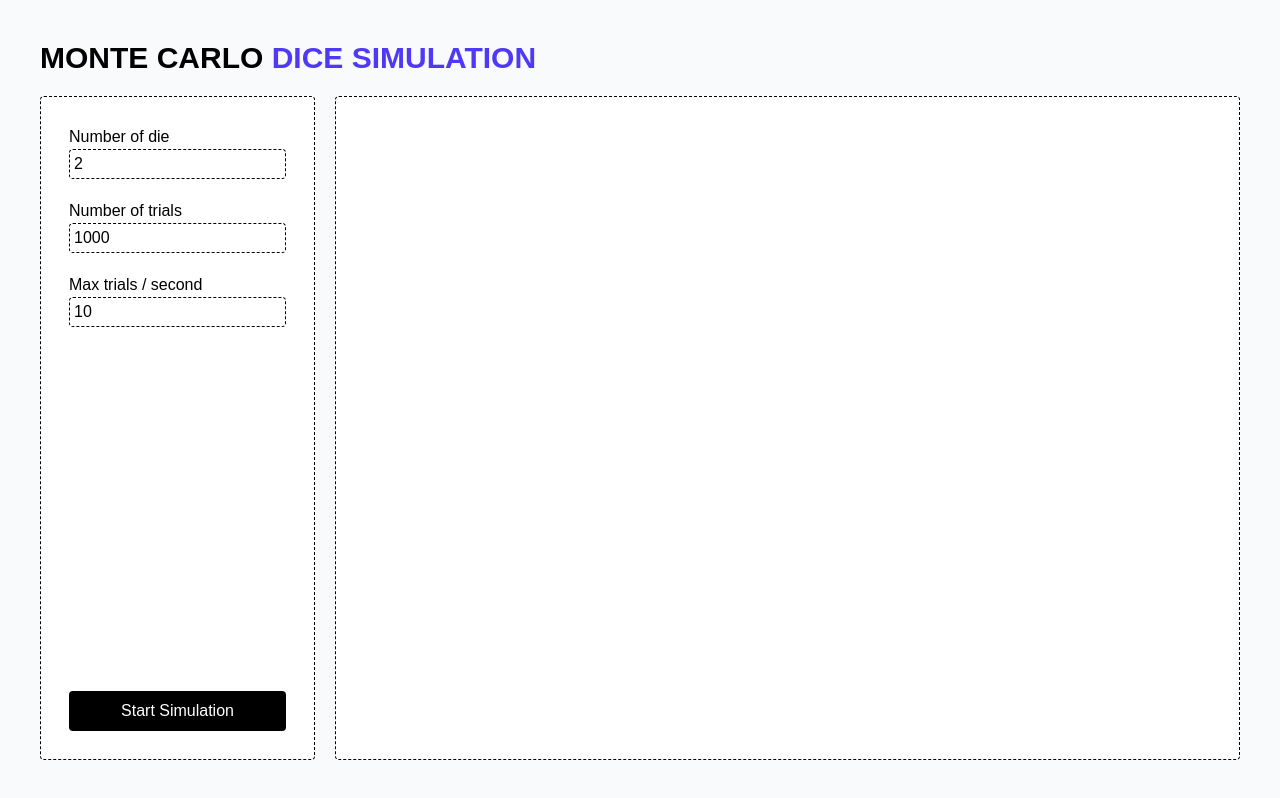
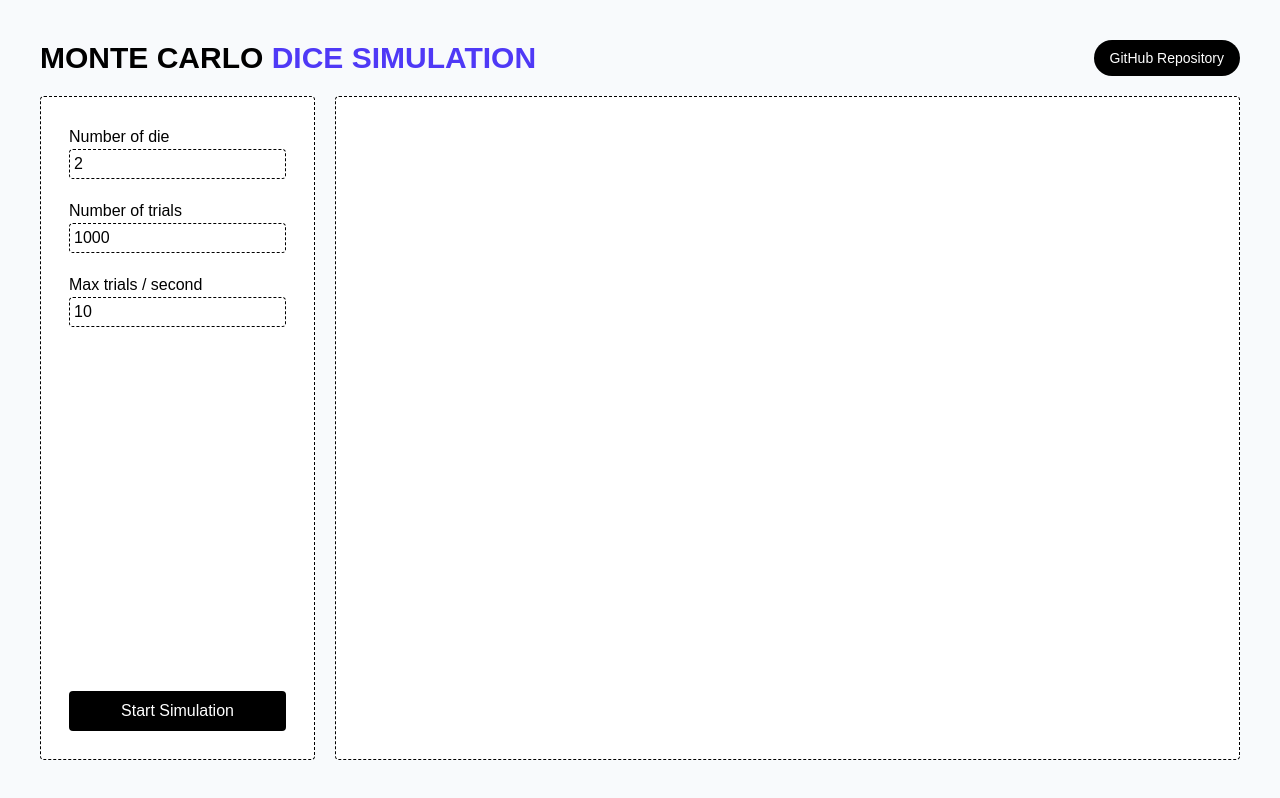
Before and after one commit to vincemaina/monte-carlo-dice-sandbox, a Next.js app: page / in a window 1280 px wide. Built offline with nearby package versions, Linux system fonts and the light colour scheme.

Commit message:
feat: add link to repo

```diff
--- a/src/app/layout.tsx
+++ b/src/app/layout.tsx
@@ -27,7 +27,10 @@ export default function RootLayout({
       <body
         className={`${geistSans.variable} ${geistMono.variable} antialiased p-10 max-w-[1500px] mx-auto min-h-screen flex flex-col`}
       >
-        <h1 className="font-black text-3xl mb-5">MONTE CARLO <span className="text-indigo-600">DICE SIMULATION</span></h1>
+        <div className="flex items-center justify-between mb-5">
+          <h1 className="font-black text-3xl">MONTE CARLO <span className="text-indigo-600">DICE SIMULATION</span></h1>
+          <a href="https://github.com/vincemaina/monte-carlo-dice-sandbox" target="_blank" className="button !rounded-full !px-4 text-sm">GitHub Repository</a>
+        </div>
         {children}
       </body>
     </html>
```
